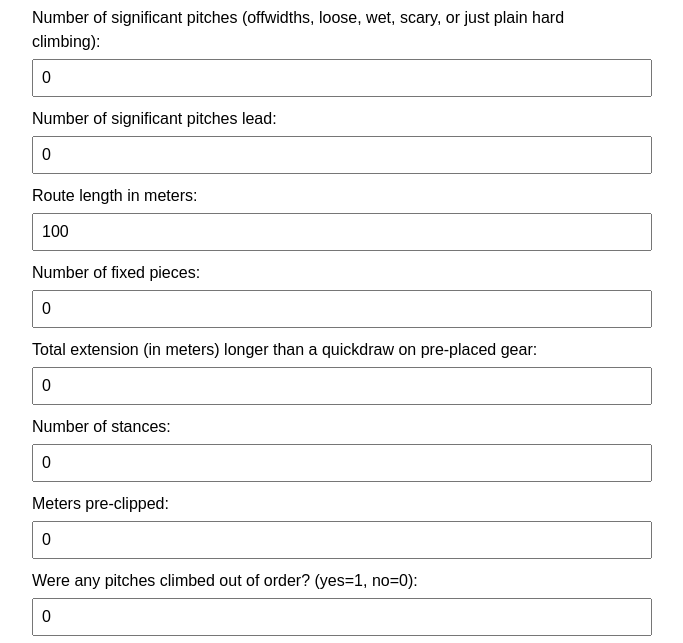
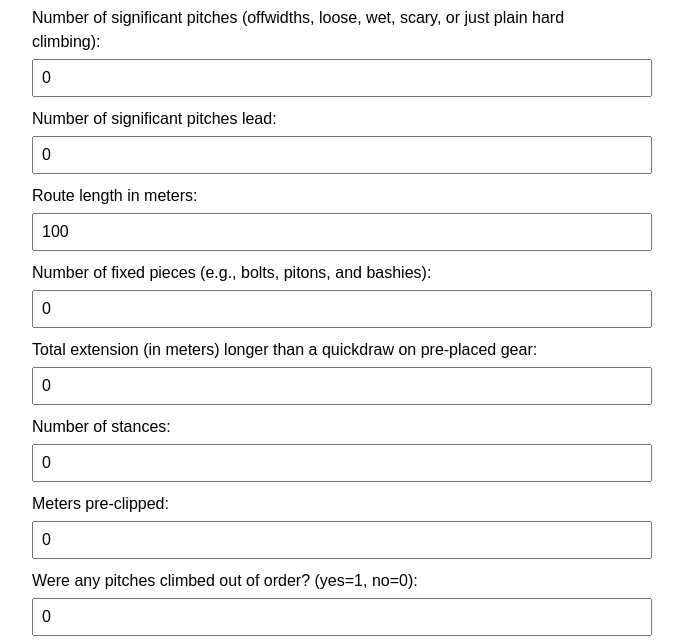
Before and after one commit to nmank/HonestSends, a plain HTML site: page index.html in a window 1280 px wide. Shown: the part 85-728 px from the top of the page, without its empty margins (308-991 px from the left). Drawn offline with Linux system fonts and the light colour scheme.

Commit message:
fixed pieces

```diff
--- a/index.html
+++ b/index.html
@@ -61,7 +61,7 @@
             <input type="number" id="route-length" min="1" value="100">
         </div>
         <div class="input-group">
-            <label for="fixed-gear">Number of fixed pieces:</label>
+            <label for="fixed-gear">Number of fixed pieces (e.g., bolts, pitons, and bashies):</label>
             <input type="number" id="fixed-gear" min="0" value="0">
         </div>
         <div class="input-group">
```
